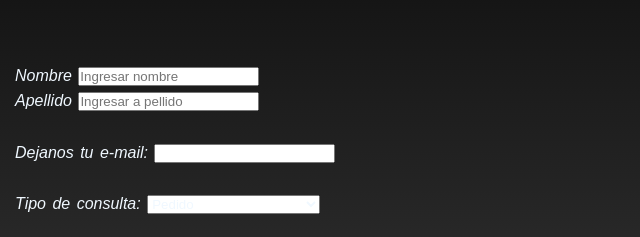
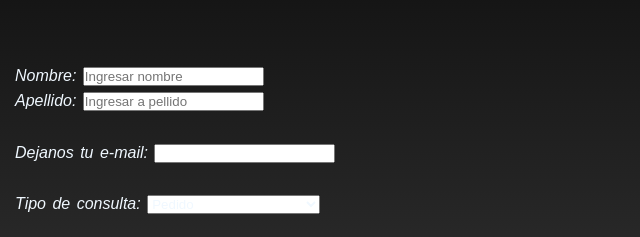
Before and after one commit to fpossidonio/proyecto_final, a plain HTML site: page pages/contacto.html in a window 1280 px wide. Shown: the part 279-516 px from the top of the page, 0-640 px from the left. Drawn offline with Linux system fonts and the light colour scheme.

Commit message:
Ajuste página contacto

```diff
--- a/pages/contacto.html
+++ b/pages/contacto.html
@@ -27,11 +27,11 @@
             <form class="forms">
                 <!-- Tenemos varias maneras o varios tipos de input-->
                 <div>
-                    <label for="name">Nombre</label>
+                    <label for="name">Nombre:</label>
                     <input type="text" name="name" id="name" placeholder="Ingresar nombre">
                 </div>
                 <div>
-                    <label for="surname">Apellido</label>
+                    <label for="surname">Apellido:</label>
                     <input type="text" name="surname" id="surname" placeholder="Ingresar a pellido">
                 </div>
                 <div>
```
